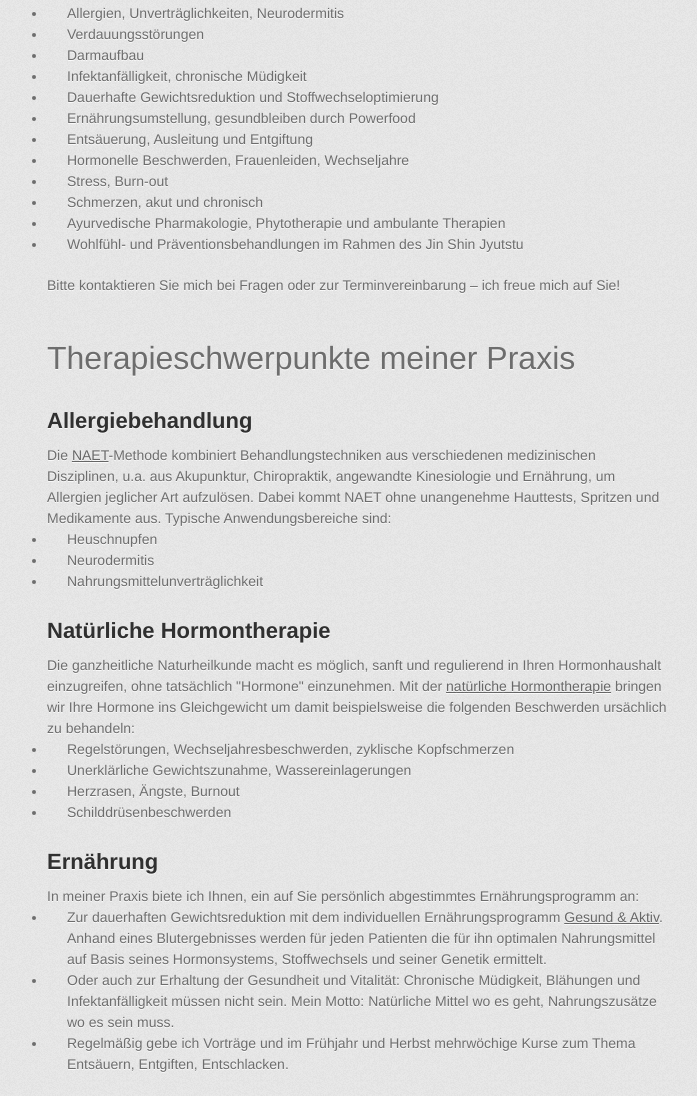
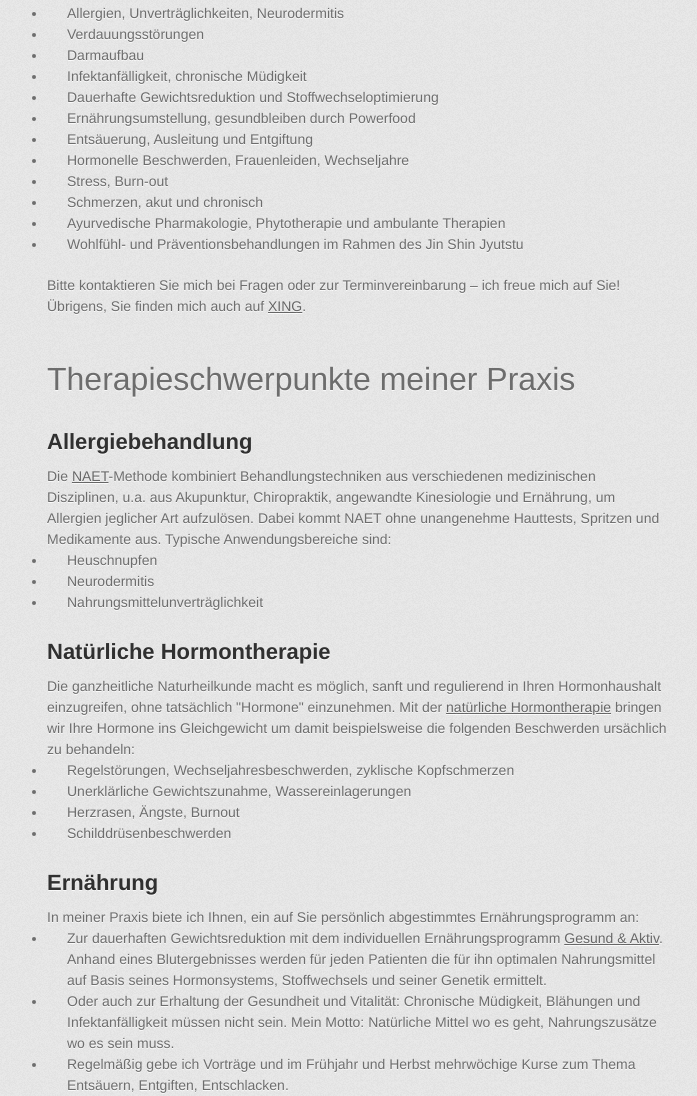
Before and after one commit to mseeberger/mseeberger.github.io, a plain HTML site: page index.html in a window 1280 px wide. Shown: the part 1000-2096 px from the top of the page, without its empty margins (283-980 px from the left). Drawn offline with Linux system fonts and the light colour scheme; a web font is replaced by a local one.

Commit message:
Add link to XING

```diff
--- a/index.html
+++ b/index.html
@@ -45,6 +45,7 @@
             <li>Wohlfühl- und Präventionsbehandlungen im Rahmen des Jin Shin Jyutstu</li>
           </ul>
           <div>Bitte kontaktieren Sie mich bei Fragen oder zur Terminvereinbarung – ich freue mich auf Sie!</div>
+          <div>Übrigens, Sie finden mich auch auf <a href="https://www.xing.com/profile/Martina_Seeberger">XING</a>.</div>
 
           <h1>Therapieschwerpunkte meiner Praxis</h1>
 
```
